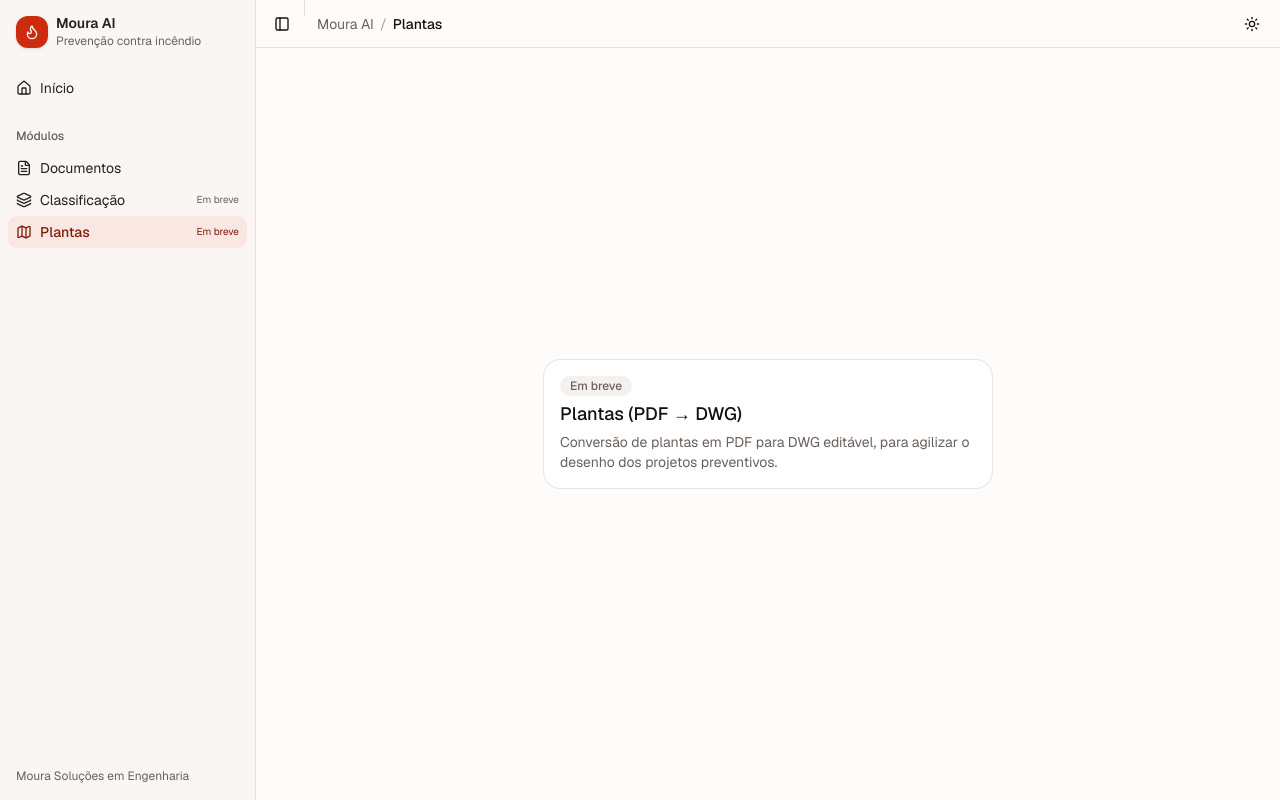
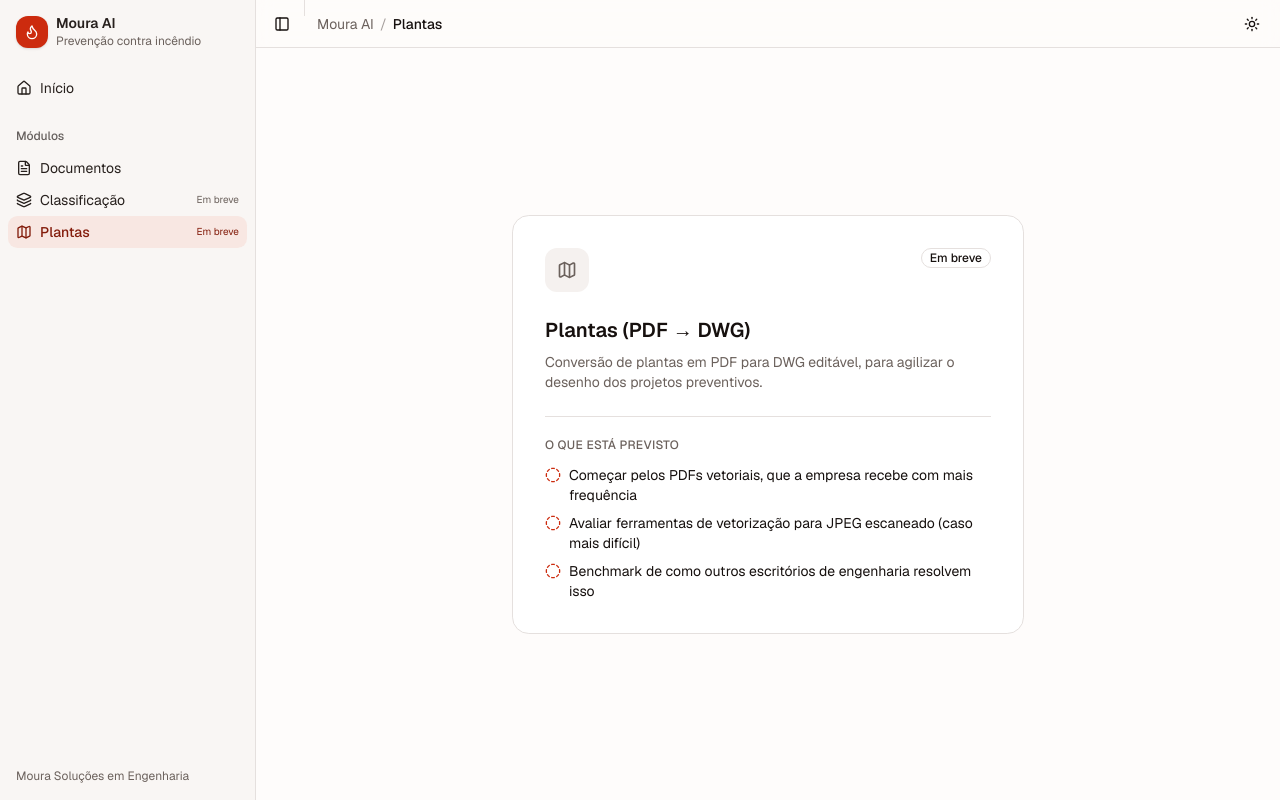
Before and after one commit to tiagoponciano/Moura-AI, a Next.js app in the folder client/: page /plantas in a window 1280 px wide. Built offline with nearby package versions, Linux system fonts and the light colour scheme.

Commit message:
style(coming-soon.tsx): show module icon and planned scope

```diff
--- a/client/app/classificacao/page.tsx
+++ b/client/app/classificacao/page.tsx
@@ -1,3 +1,4 @@
+import { Layers } from "lucide-react";
 import { ComingSoon } from "@/components/shared/coming-soon";
 
 export default function ClassificacaoPage() {
@@ -5,6 +6,12 @@ export default function ClassificacaoPage() {
     <ComingSoon
       title="Classificação"
       description="Classificação de edificações conforme as Instruções Normativas do CBMSC (ocupação, risco e exigências), com apoio do assistente."
+      icon={Layers}
+      plans={[
+        "Perguntas-chave: área, uso da edificação e número de pavimentos",
+        "Lista dos sistemas preventivos exigidos pelas tabelas das INs",
+        "Checklist de projeto e vistoria personalizado por obra",
+      ]}
     />
   );
 }
--- a/client/app/plantas/page.tsx
+++ b/client/app/plantas/page.tsx
@@ -1,3 +1,4 @@
+import { Map as MapIcon } from "lucide-react";
 import { ComingSoon } from "@/components/shared/coming-soon";
 
 export default function PlantasPage() {
@@ -5,6 +6,12 @@ export default function PlantasPage() {
     <ComingSoon
       title="Plantas (PDF → DWG)"
       description="Conversão de plantas em PDF para DWG editável, para agilizar o desenho dos projetos preventivos."
+      icon={MapIcon}
+      plans={[
+        "Começar pelos PDFs vetoriais, que a empresa recebe com mais frequência",
+        "Avaliar ferramentas de vetorização para JPEG escaneado (caso mais difícil)",
+        "Benchmark de como outros escritórios de engenharia resolvem isso",
+      ]}
     />
   );
 }
--- a/client/components/shared/coming-soon.tsx
+++ b/client/components/shared/coming-soon.tsx
@@ -1,17 +1,43 @@
-import { Card, CardDescription, CardHeader, CardTitle } from "@/components/ui/card";
+import { CircleDashed, type LucideIcon } from "lucide-react";
+import { Badge } from "@/components/ui/badge";
 
-export function ComingSoon({ title, description }: { title: string; description: string }) {
+type ComingSoonProps = {
+  title: string;
+  description: string;
+  icon: LucideIcon;
+  plans?: string[];
+};
+
+export function ComingSoon({ title, description, icon: Icon, plans = [] }: ComingSoonProps) {
   return (
     <div className="flex h-full items-center justify-center p-6">
-      <Card className="w-full max-w-md">
-        <CardHeader>
-          <span className="w-fit rounded-full bg-muted px-2.5 py-0.5 text-xs font-medium text-muted-foreground">
-            Em breve
-          </span>
-          <CardTitle className="text-lg">{title}</CardTitle>
-          <CardDescription>{description}</CardDescription>
-        </CardHeader>
-      </Card>
+      <div className="flex w-full max-w-lg flex-col gap-6 rounded-xl border bg-card p-6 md:p-8">
+        <div className="flex items-start justify-between">
+          <div className="flex size-11 items-center justify-center rounded-lg bg-muted text-muted-foreground">
+            <Icon className="size-5" />
+          </div>
+          <Badge variant="outline">Em breve</Badge>
+        </div>
+        <div className="flex flex-col gap-2">
+          <h1 className="text-xl font-semibold">{title}</h1>
+          <p className="text-sm text-muted-foreground">{description}</p>
+        </div>
+        {plans.length > 0 && (
+          <div className="flex flex-col gap-3 border-t pt-5">
+            <p className="text-xs font-medium tracking-wide text-muted-foreground uppercase">
+              O que está previsto
+            </p>
+            <ul className="flex flex-col gap-2 text-sm">
+              {plans.map((plan) => (
+                <li key={plan} className="flex gap-2">
+                  <CircleDashed className="mt-0.5 size-4 shrink-0 text-primary" />
+                  <span>{plan}</span>
+                </li>
+              ))}
+            </ul>
+          </div>
+        )}
+      </div>
     </div>
   );
 }
```
